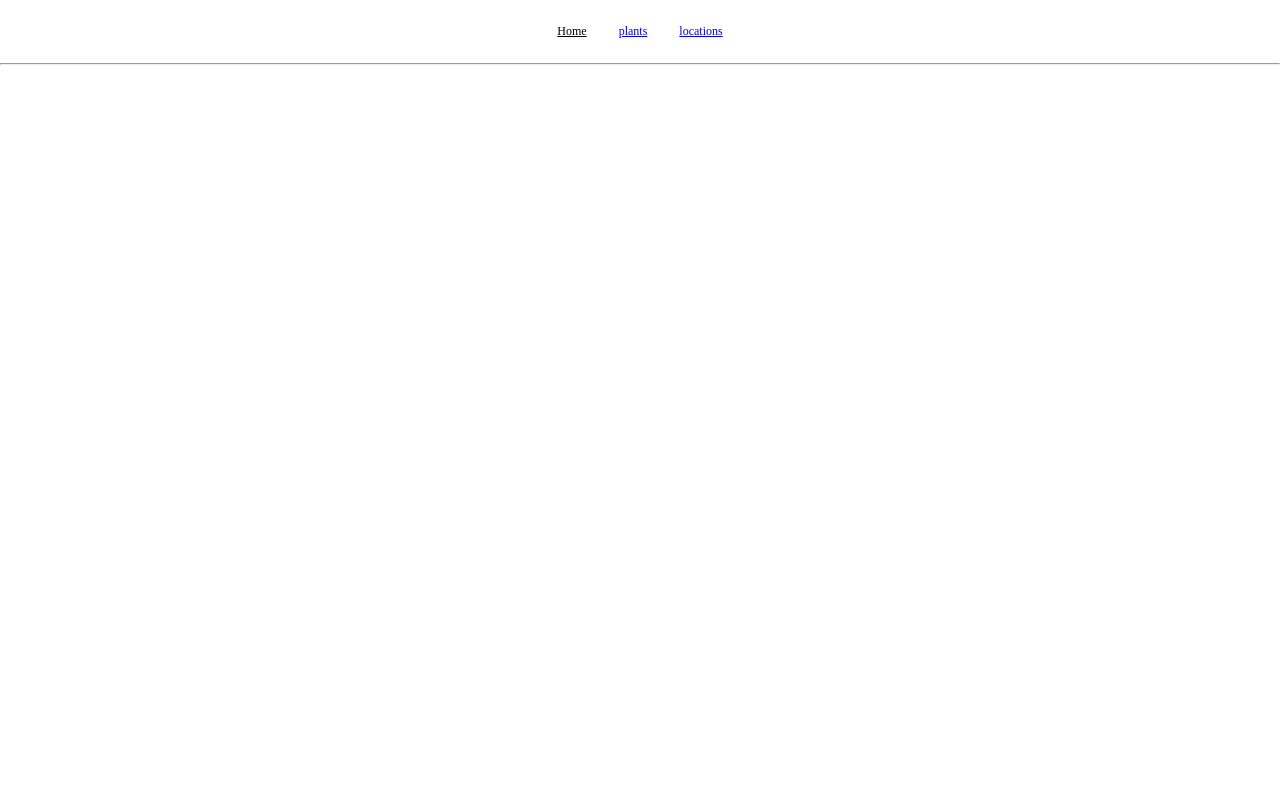
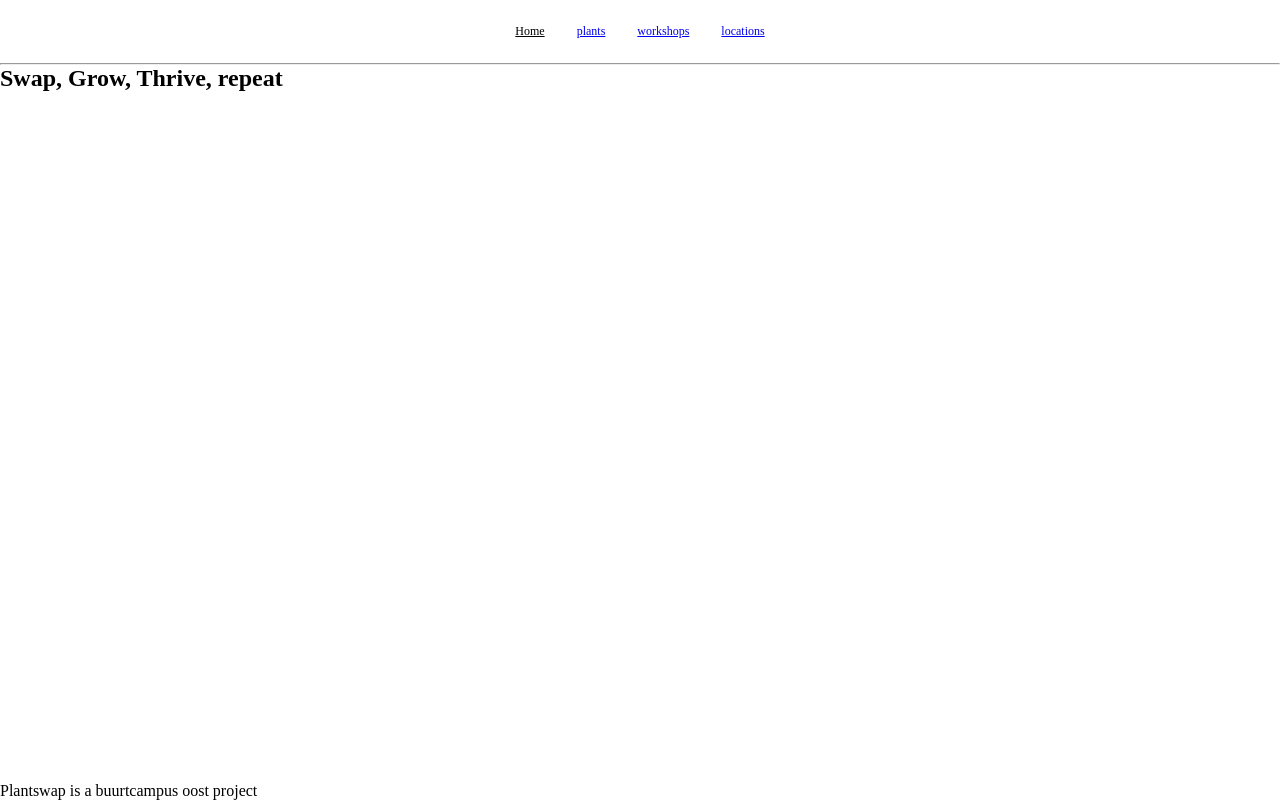
Before and after one commit to YoussraElmortai/plantswap, a Vue app: page / in a window 1280 px wide. Before the commit this address had no page. Built offline with nearby package versions, Linux system fonts and the light colour scheme.

Commit message:
styling flexbox 🍖

```diff
--- a/index.html
+++ b/index.html
@@ -1,5 +1,5 @@
 <!DOCTYPE html>
-<html lang="">
+<html lang="en">
 
 <head>
   <meta charset="UTF-8">
--- a/src/App.vue
+++ b/src/App.vue
@@ -7,12 +7,15 @@ import { RouterLink, RouterView } from 'vue-router'
     <nav>
       <RouterLink to="/">Home</RouterLink>
       <RouterLink to="/plants">plants</RouterLink>
+      <RouterLink to="/workshops">workshops</RouterLink>
       <RouterLink to="/locations">locations</RouterLink>
     </nav>
   </header>
   <hr />
-
-  <RouterView />
+  <main>
+    <RouterView />
+  </main>
+  <footer>Plantswap is a buurtcampus oost project</footer>
 </template>
 
 <style scoped>
--- a/src/assets/main.css
+++ b/src/assets/main.css
@@ -1,7 +1,11 @@
-/* #app {
+#app {
   margin: 0;
   padding: 0;
-} */
+  height: 100%;
+  display: flex;
+  flex-flow: column;
+}
+
 :root {
   --bg-color: ;
   --headings: ;
@@ -18,6 +22,10 @@
 
 body {
   height: 100vh;
-  display: flex;
-  flex-flow: column;
 }
+
+main {
+  flex-grow: 1;
+}
+
+footer {}
--- a/src/views/HomeView.vue
+++ b/src/views/HomeView.vue
@@ -1,5 +1,13 @@
 <script setup></script>
 
 <template>
-  <main></main>
+  <section>
+    <h1>Swap, Grow, Thrive, repeat</h1>
+    <h2></h2>
+  </section>
+
+  <section class="sticky"></section>
+  <section class="pillars"></section>
 </template>
+
+<style scoped></style>
```
